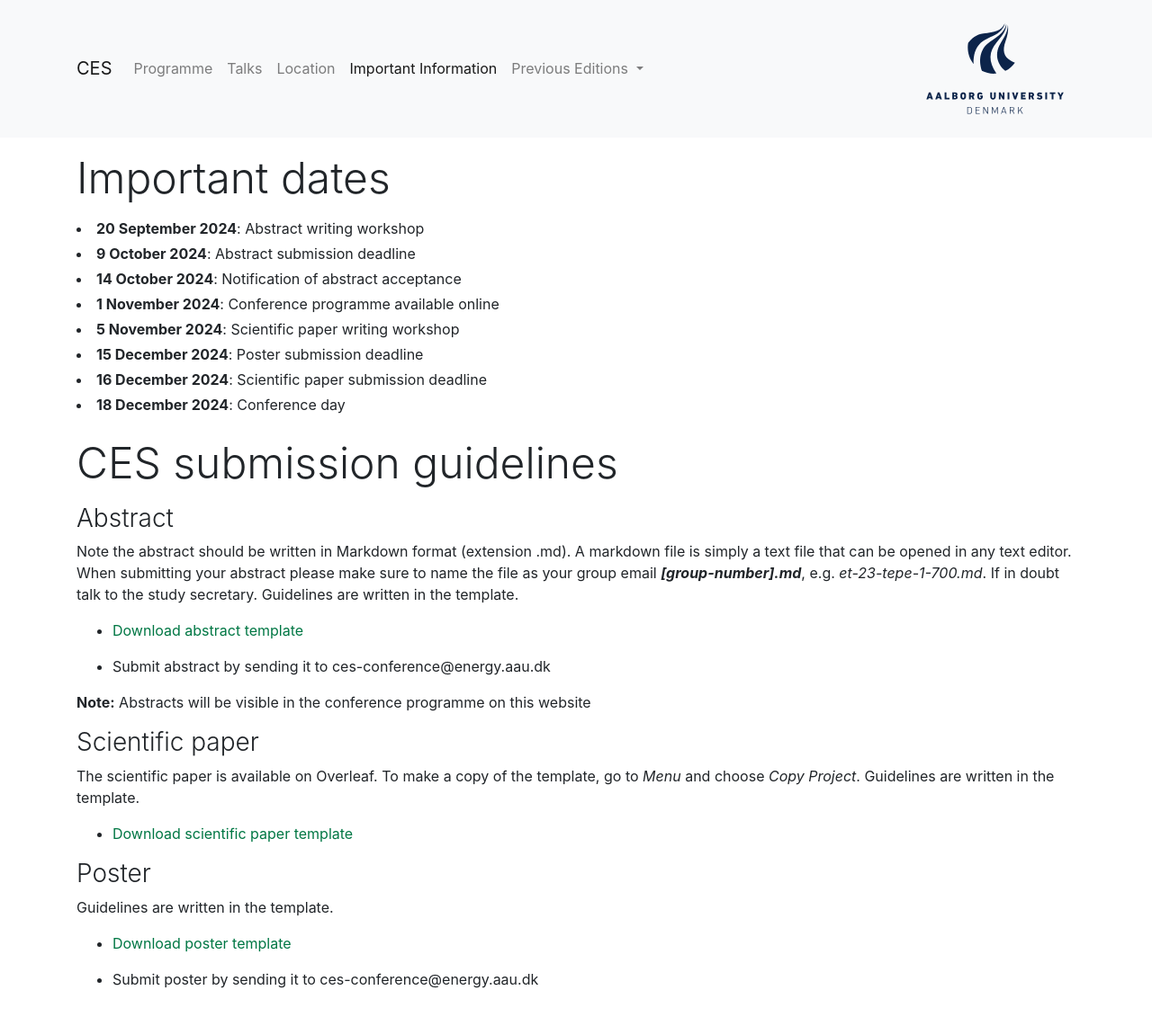
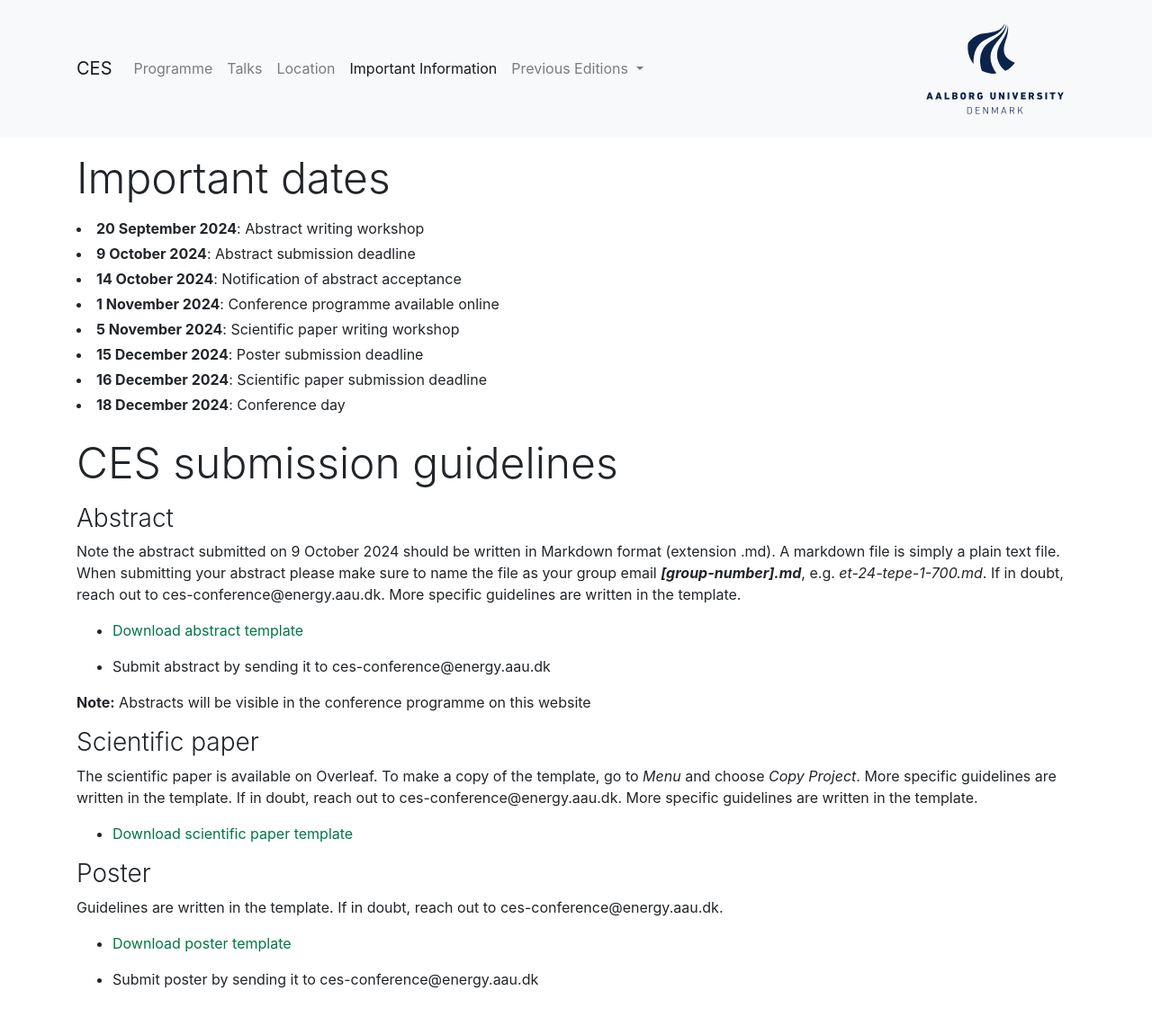
Before and after one commit to jakobhaervig/ces, a Jekyll site: the page built from information/index.md, in a window 1280 px wide. Shown: the whole page at 90% size. Built offline with Jekyll 4.4.1, drawn with Linux system fonts in a browser that asks for light colours.

Commit message:
Update information.html

```diff
--- a/_layouts/information.html
+++ b/_layouts/information.html
@@ -37,7 +37,7 @@
 <h3 class="font-weight-light mb-2 text-break">
     Abstract
 </h3>
-<p>Note the abstract should be written in Markdown format (extension .md). A markdown file is simply a text file that can be opened in any text editor. When submitting your abstract please make sure to name the file as your group email <b><i>[group-number].md</i></b>, e.g. <i>et-23-tepe-1-700.md</i>. If in doubt talk to the study secretary. Guidelines are written in the template.</p>
+<p>Note the abstract submitted on {{site.data.dates.abstract_submission_deadline}} should be written in Markdown format (extension .md). A markdown file is simply a plain text file. When submitting your abstract please make sure to name the file as your group email <b><i>[group-number].md</i></b>, e.g. <i>et-24-tepe-1-700.md</i>. If in doubt, reach out to <span class="email">ces-conference@energy<b>.energy.aau</b>.aau.dk</span>. More specific guidelines are written in the template.</p>
 
 <ul>
     <li><p class="content"><a target="_blank" href="{{ site.tree_url | append: site.abstract_template | append: '/' | append: '?download='}}" download rel="noreferrer">Download abstract template</a></p></li>
@@ -48,17 +48,16 @@
 <h3 class="font-weight-light mb-2 text-break">
     Scientific paper
 </h3>
-<p>The scientific paper is available on Overleaf. To make a copy of the template, go to <i>Menu</i> and choose <i>Copy Project</i>. Guidelines are written in the template.</p>
+<p>The scientific paper is available on Overleaf. To make a copy of the template, go to <i>Menu</i> and choose <i>Copy Project</i>. More specific guidelines are written in the template. If in doubt, reach out to <span class="email">ces-conference@energy<b>.energy.aau</b>.aau.dk</span>. More specific guidelines are written in the template.</p>
 
 <ul>
     <li> <p class="content"><a target="_blank" href="https://www.overleaf.com/read/zjgpfdssnsty#6329cb" download rel="noreferrer">Download scientific paper template</a></p></li>
 </ul>
 
-
 <h3 class="font-weight-light mb-2 text-break">
     Poster
 </h3>
-<p> Guidelines are written in the template.</p>
+<p> Guidelines are written in the template. If in doubt, reach out to <span class="email">ces-conference@energy<b>.energy.aau</b>.aau.dk</span>.</p></p>
 
 <ul>
     <li><p class="content"><a target="_blank" href="{{ site.tree_url | append: site.poster_template | append: '/' | append: '?download='}}" download rel="noreferrer">Download poster template</a></p></li>
```
